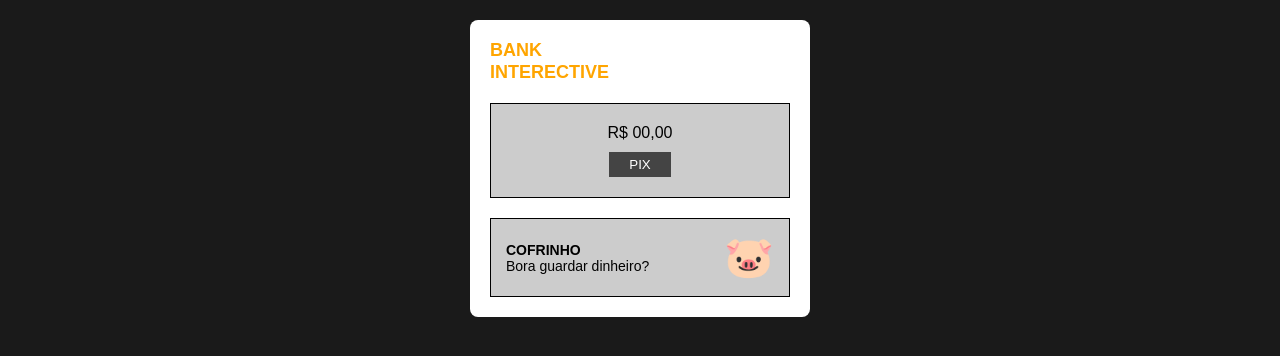
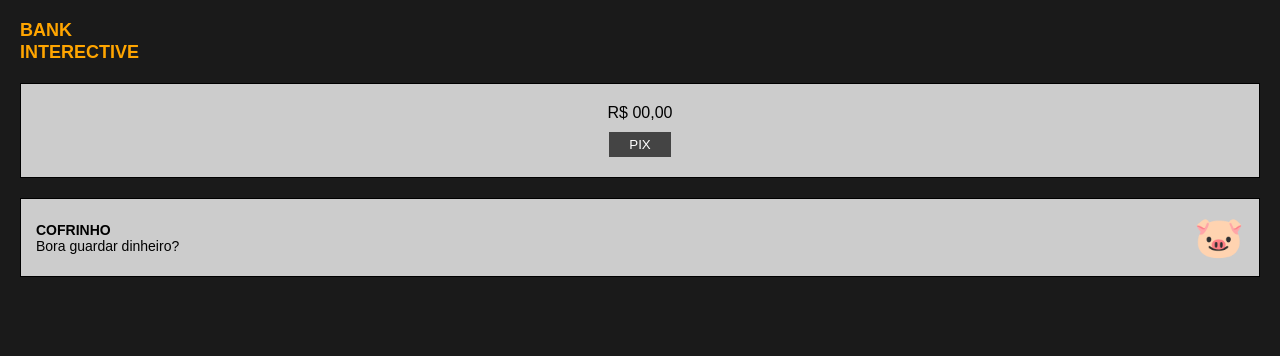
Before and after one commit to Ataidocas276/londrinense-tech, a plain HTML site: page index.html in a window 1280 px wide. Drawn offline with Linux system fonts and the light colour scheme.

Commit message:
Update index.html

```diff
--- a/index.html
+++ b/index.html
@@ -6,8 +6,6 @@
   <link rel="stylesheet" href="style.css">
 </head>
 <body>
-  <div class="container">
-    <!-- Tela 1: Tela Inicial -->
     <div class="title">
       BANK<br>INTERECTIVE
     </div>
```
